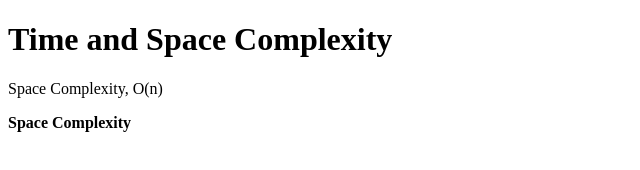
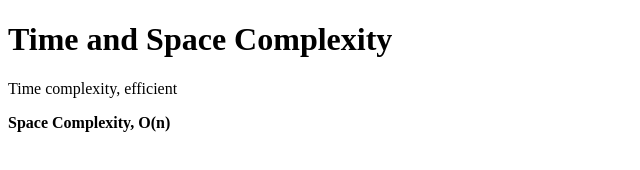
Before and after one commit to acciojob/time-and-space-complexity-843315, a website: page main.html in a window 1280 px wide. Shown: the full height of the page, 0-640 px from the left. Drawn offline with Linux system fonts and the light colour scheme.

Commit message:
created a submission

```diff
--- a/main.html
+++ b/main.html
@@ -10,8 +10,8 @@
 	<!-- the entire body must be written by student -->
 
 	<h1>Time and Space Complexity</h1>
-	<p>Space Complexity, O(n)</p>
-	<p><b>Space Complexity </b></p>
+	<p>Time complexity, efficient</p>
+	<p><b>Space Complexity, O(n)</b></p>
     <script type="text/javascript" src="./script.js">
 </script>
 
```
